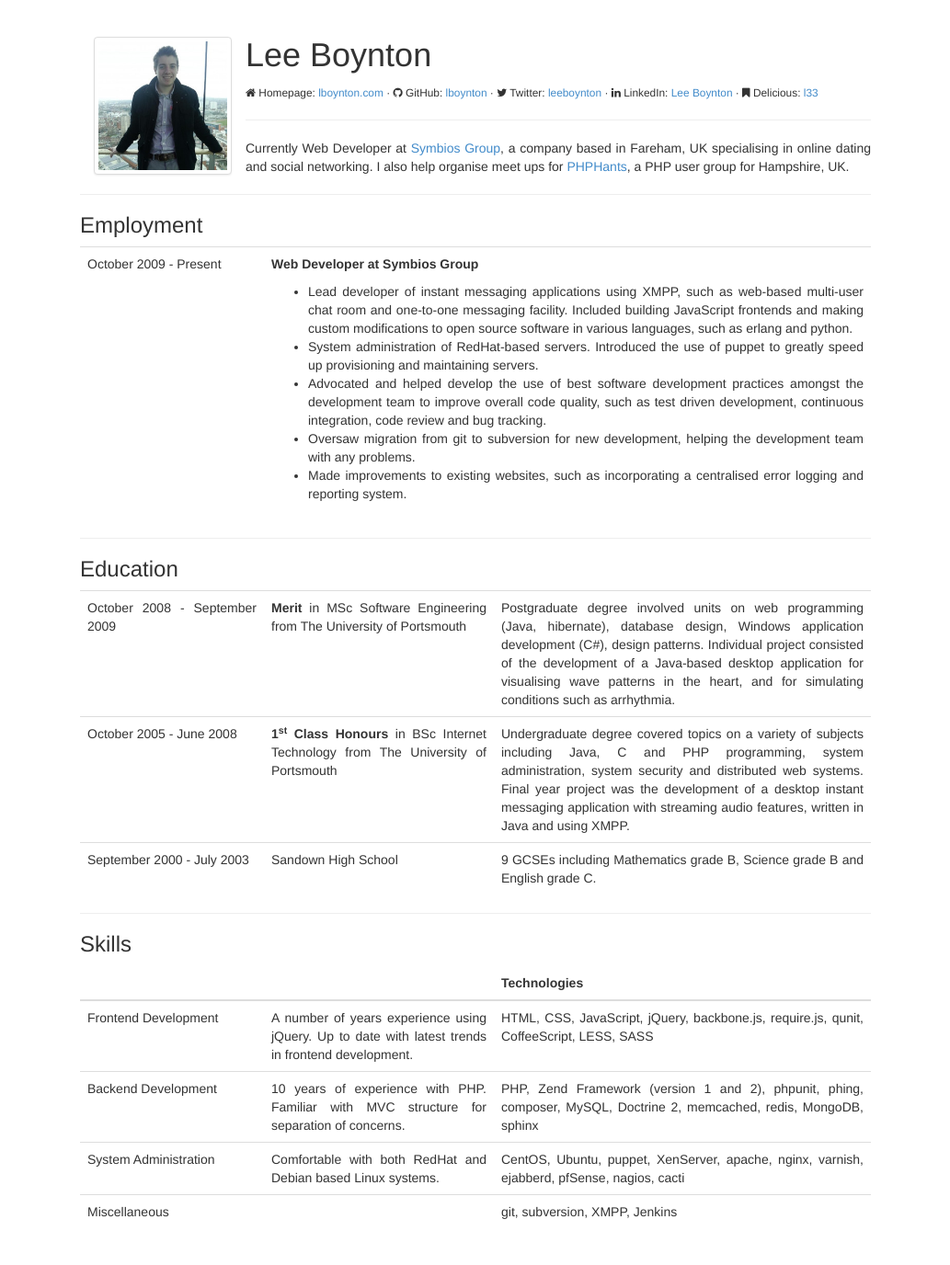
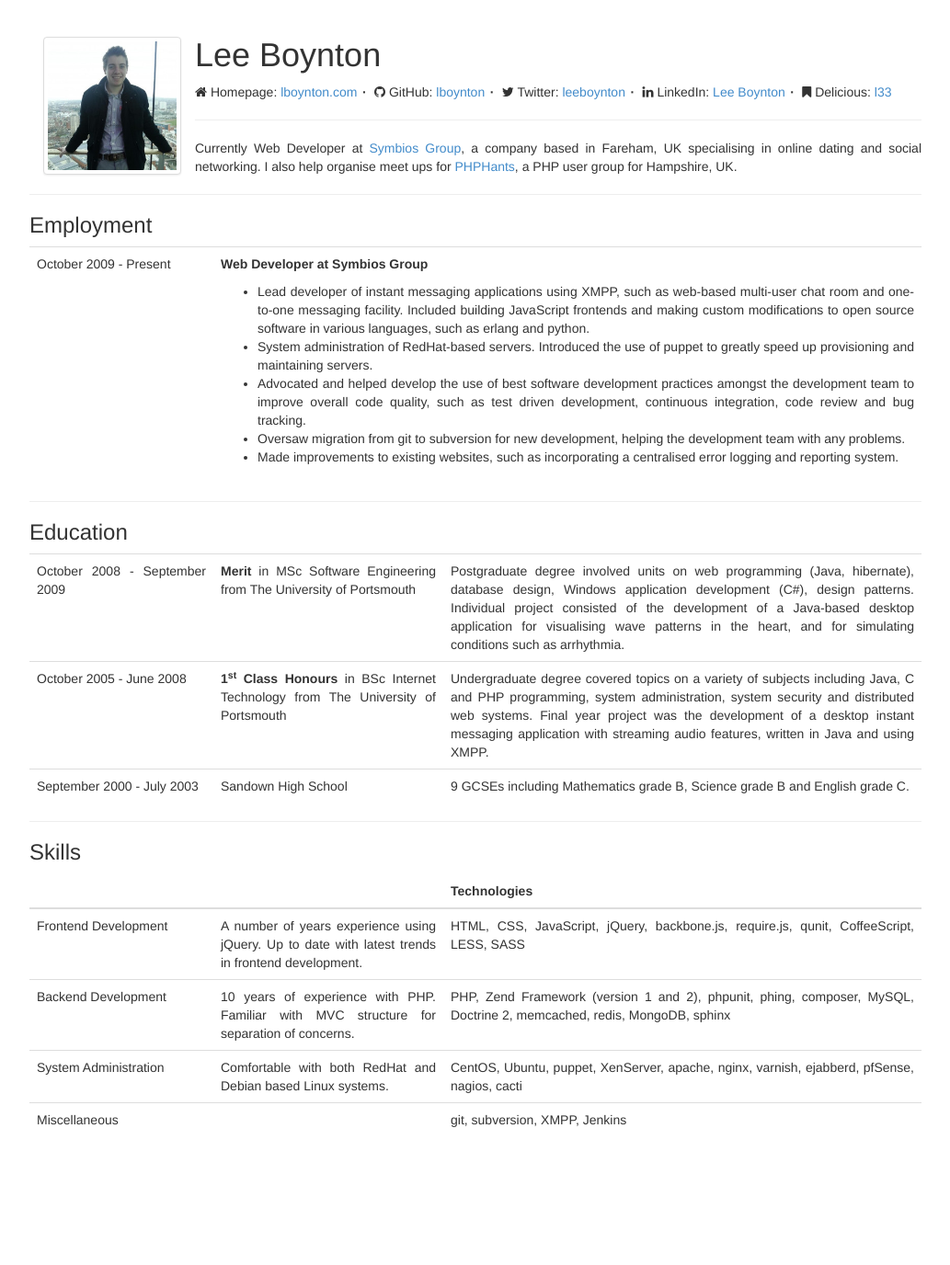
Before and after one commit to lboynton/cv, a PHP site: page / in a window 1280 px wide. Shown: the whole page at 92% size, without its empty margins (123-1156 px from the left). After the commit the page ends 1226 px from the top, so only its background shows below. Run offline with PHP 8.4, Linux system fonts and the light colour scheme.

Commit message:
Start on separate print view

```diff
--- a/css/site.css
+++ b/css/site.css
@@ -10,7 +10,7 @@ body
 @media (min-width: 1024px) {
     .container
     {
-        max-width: 890px;
+        max-width: 1000px;
     }
 }
 table .top
@@ -40,3 +40,22 @@ table .middle
 {
     clear: both;
 }
+.links
+{
+    list-style: none;
+}
+@media screen {
+    .links li+li:before
+    {
+        margin-left: -.6em;
+        margin-right: .6em;
+        content: "\00b7";
+        font-weight: bold;
+    }
+}
+@media print {
+    .links li
+    {
+        display: block;
+    }
+}
--- a/index.php
+++ b/index.php
@@ -26,15 +26,15 @@
 			<div class="header">
 				<img src="img/me.jpeg" alt="Picture of Lee Boynton" class="avatar img-thumbnail">
 				<h1>Lee Boynton</h1>
-				<small>
-					<i class="fa fa-home"></i> Homepage: <a href="http://lboynton.com">lboynton.com</a> &middot;
-					<i class="fa fa-github"></i> GitHub: <a href="https://github.com/lboynton">lboynton</a> &middot;
-					<i class="fa fa-twitter"></i> Twitter: <a href="https://twitter.com/leeboynton">leeboynton</a> &middot;
-					<i class="fa fa-linkedin"></i> LinkedIn: <a href="http://uk.linkedin.com/pub/lee-boynton/24/489/774">Lee Boynton</a> &middot;
-					<i class="fa fa-bookmark"></i> Delicious: <a href="http://www.delicious.com/l33">l33</a>
-				</small>
-				<hr>
-				<p>Currently Web Developer at <a href="http://www.symbiosgroup.co.uk/">Symbios Group</a>, a company based in Fareham, UK specialising in online dating and social networking. I also help organise meet ups for <a href="http://www.phphants.co.uk/">PHPHants</a>, a PHP user group for Hampshire, UK.</p>
+				<ul class="links list-inline">
+					<li><i class="fa fa-home"></i> Homepage: <a href="http://lboynton.com">lboynton.com</a></li>
+					<li><i class="fa fa-github"></i> GitHub: <a href="https://github.com/lboynton">lboynton</a></li>
+					<li><i class="fa fa-twitter"></i> Twitter: <a href="https://twitter.com/leeboynton">leeboynton</a></li>
+					<li><i class="fa fa-linkedin"></i> LinkedIn: <a href="http://uk.linkedin.com/pub/lee-boynton/24/489/774">Lee Boynton</a></li>
+					<li><i class="fa fa-bookmark"></i> Delicious: <a href="http://www.delicious.com/l33">l33</a></li>
+		        </ul>
+		        <hr>
+				<p class="intro">Currently Web Developer at <a href="http://www.symbiosgroup.co.uk/">Symbios Group</a>, a company based in Fareham, UK specialising in online dating and social networking. I also help organise meet ups for <a href="http://www.phphants.co.uk/">PHPHants</a>, a PHP user group for Hampshire, UK.</p>
 			</div>
 			<div class="middle">
 				<hr>
```
